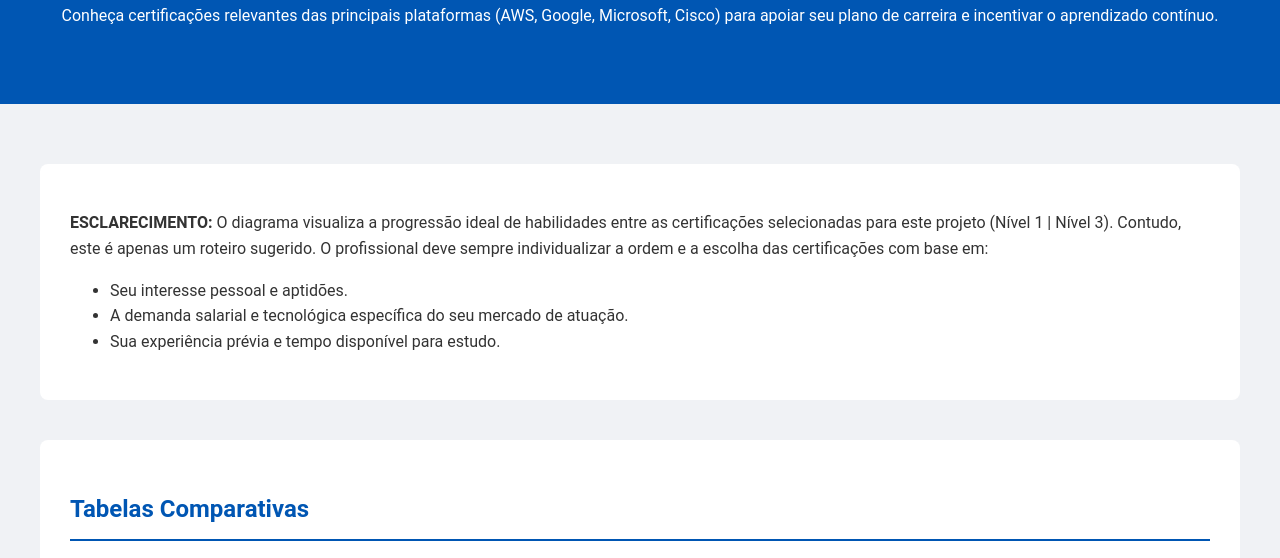
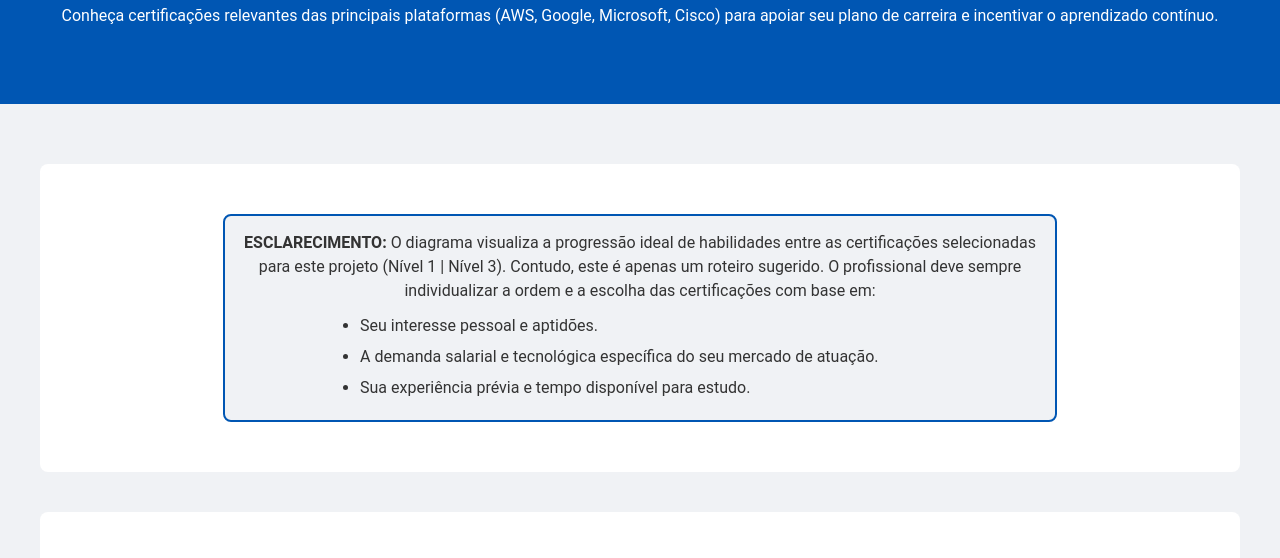
Before and after one commit to Hebert0570/carreira-ti-certificacoes, a plain HTML site: page index.html in a window 1280 px wide. Shown: the part 164-722 px from the top of the page. Drawn offline with Linux system fonts and the light colour scheme.

Commit message:
Update style.css

```diff
--- a/style.css
+++ b/style.css
@@ -85,6 +85,7 @@ tr:nth-child(even) {
     border-radius: 8px;
     box-shadow: 0 2px 5px rgba (0, 0, 0, 0.1);
     border-left: 5px solid #0056b3;
+    transition: transform 0.3s ease, box-shadow 0.3s ease;
 }
 
 .card h3 {
@@ -137,4 +138,37 @@ footer {
     padding: 20px;
     color: #777;
     font-size: 0.8em;
+    font-style: italic;
 }
+
+.esclarecimento-container {
+    max-width: 800px;
+    margin: 20px auto;
+    padding: 15px;
+    border: 2px solid #0056b3;
+    background-color: #f0f2f5;
+    border-radius: 8px;
+    text-align: center;
+}
+
+
+.esclarecimento-titulo {
+    margin: 0 0 10px 0;
+    font-size: 1.0em;
+    line-height: 1.5;
+    text-align: center;
+}
+
+
+.esclarecimento-lista {
+    max-width: 600px;
+    margin: 10px auto 5px auto;
+    text-align: left;
+    list-style-type: disc;
+    padding-left: 40px;
+    color: #333;
+}
+
+.esclarecimento-lista li {
+    margin-bottom: 5px;
+}
```
